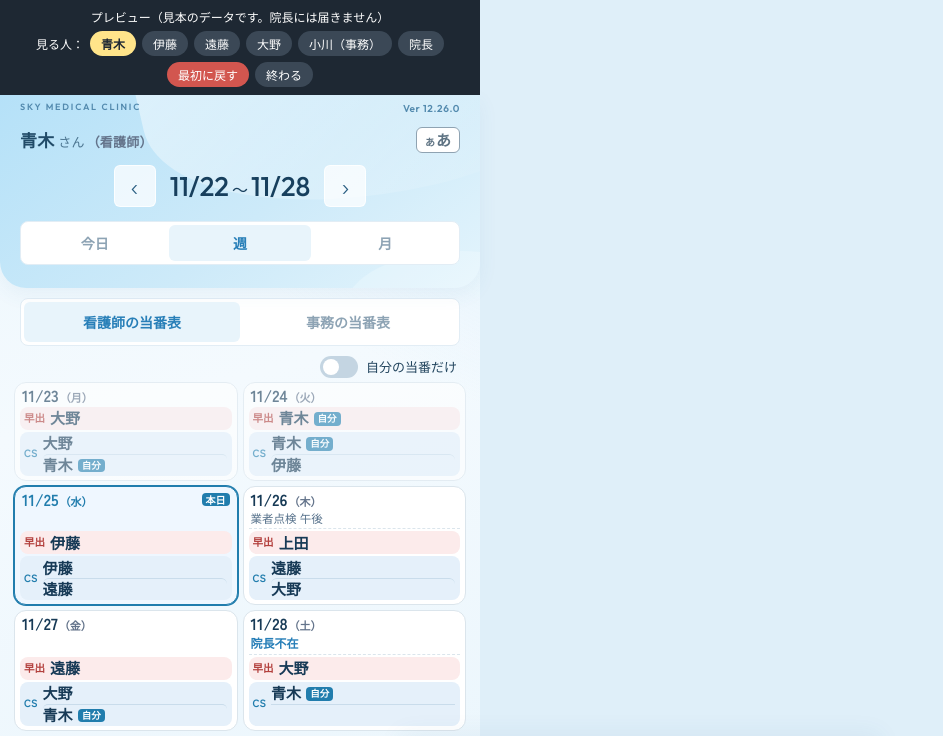
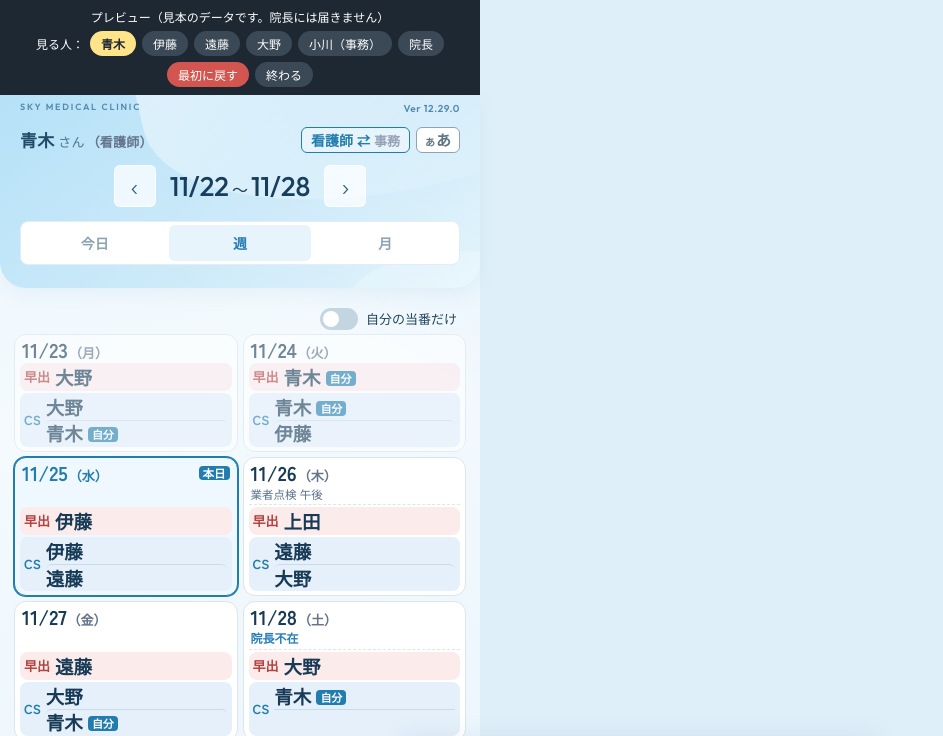
Before and after one commit to skymedicaltech-hub/staff, a plain HTML site: page toban.html in a window 1280 px wide. Both pictures are taken after a click on the button "見本で見てみる（プレビュー）". Shown: the top 736 px of the page, without its empty margins (0-943 px from the left). Drawn offline with Linux system fonts and the light colour scheme.

Commit message:
Add files via upload

```diff
--- a/toban-sw.js
+++ b/toban-sw.js
@@ -1,7 +1,7 @@
-/* スマホアプリ「当番」のサービスワーカー（Ver12.26.0）
+/* スマホアプリ「当番」のサービスワーカー（Ver12.29.0）
    ・画面（toban.html）は、毎回ネットから新しいものを取りに行き、つながらないときだけ前のものを出す
    ・当番や希望のデータ（Apps Script）にはさわらない */
-const CACHE = 'toban-12.26.0';
+const CACHE = 'toban-12.29.0';
 const FILES = ['toban.html', 'toban.webmanifest', 'toban-icon-192.png', 'toban-icon-512.png'];
 self.addEventListener('install', e => { e.waitUntil(caches.open(CACHE).then(c => c.addAll(FILES)).catch(() => {})); self.skipWaiting(); });
 self.addEventListener('activate', e => { e.waitUntil(caches.keys().then(ks => Promise.all(ks.filter(k => k.startsWith('toban-') && k !== CACHE).map(k => caches.delete(k)))).then(() => self.clients.claim())); });
--- a/toban.html
+++ b/toban.html
@@ -815,9 +815,27 @@ button,#nav button,[data-go],.an,.sl,[data-lvday]{touch-action:manipulation}
 /* Ver12.25.2：今日の画面の「この日のコメント」 */
 #rWrap .tdcm{padding:8px 10px}
 #rWrap .tdcm .cmi,#rWrap .tdcm .cmn{font-size:calc(14px*var(--fs,1));line-height:1.45;padding:2px 0}
+/* ---- Ver12.27.0：週のカードの文字を大きく（院長が決めた）。切りかえは当番表の下 ---- */
+#rWrap .wkc .wnum{font-size:calc(20px*var(--fs,1))}
+#rWrap .wkc .wdow{font-size:calc(13px*var(--fs,1))}
+#rWrap .wkc .wtd{font-size:calc(11.5px*var(--fs,1))}
+#rWrap .wkc .wa>.wk{font-size:calc(13px*var(--fs,1))}
+#rWrap .wkc .wa .sl .nm{font-size:calc(18.5px*var(--fs,1));line-height:1.2}
+#rWrap .wkc .wa .sl.empty .nm{font-size:calc(15px*var(--fs,1))}
+#rWrap .wkc .wa .sl.mine .nm::after{font-size:calc(11px*var(--fs,1))}
+#rWrap .wkc .dcm,#rWrap .wkc .lvd{font-size:calc(12px*var(--fs,1))}
+#rWrap .wkc .woff{font-size:calc(15px*var(--fs,1))}
+#rWrap .wkc .wa .sl,#rWrap .wkc .wpad{min-height:calc(26px*var(--fs,1))}
+#rWrap .wkc .wch{min-height:calc(20px*var(--fs,1))}
+#rWrap .tools.sideB{margin-top:12px}
+#rWrap .list:has(+ .tools.sideB){padding-bottom:14px}
+/* ---- Ver12.29.0：看護師⇔事務の切りかえボタン（見出しの名前と「ぁあ」の間） ---- */
+#rWrap .hello .sideT{flex:none;margin-left:auto;margin-right:-2px;display:inline-flex;align-items:center;gap:4px;border:1px solid #217DAD;background:#E8F4FB;border-radius:6px;padding:5px 9px;line-height:1;font-size:.8125rem;color:#94A3B8;font-weight:600}
+#rWrap .hello .sideT b{font-size:.875rem;color:#217DAD}
+#rWrap .hello .sideT .ar{color:#217DAD;font-weight:700}
 
 /* 右上の版数 */
-#rWrap .hello::after,#wWrap .hello::after{content:"Ver 12.26.0";position:absolute;top:6px;right:20px;font-family:"Outfit",sans-serif;font-size:10px;font-weight:600;letter-spacing:.06em;color:#538AAE;pointer-events:none}
+#rWrap .hello::after,#wWrap .hello::after{content:"Ver 12.29.0";position:absolute;top:6px;right:20px;font-family:"Outfit",sans-serif;font-size:10px;font-weight:600;letter-spacing:.06em;color:#538AAE;pointer-events:none}
 
 /* ---------- 文字の大きさ（Ver11.11.0）。変えるのは文字だけ。枠・ボタン・並びは標準のまま ---------- */
 html[data-fs="l"]{--fs:1.3}
@@ -876,7 +894,7 @@ html[data-fs] #rWrap .month .arrows{flex:none}
 </style>
 </head>
 <body>
-<!-- 看護師当番 スマホアプリ「当番」 Ver12.26.0（当番表・申し込み・希望・アンケート）。GitHub Pages に toban.html として置きます -->
+<!-- 看護師当番 スマホアプリ「当番」 Ver12.29.0（当番表・申し込み・希望・アンケート）。GitHub Pages に toban.html として置きます -->
 <div id="rWrap"><div id="rApp"><div class="msg">読み込んでいます…</div></div><div class="sheet-bg" id="sheetBg"></div><div class="sheet" id="sheet"></div><div class="confirm" id="confirm"></div></div>
 <div id="wWrap" style="display:none"><div id="wApp"><div class="msg">読み込んでいます…</div></div></div>
 <div id="regBar" style="display:none"><button onclick="regPortal()">スタッフアプリ（入口アプリ）に登録する</button><br>スマホのカメラでQRコードを読んだ人用です。<br>押したあと、スタッフアプリで「QRコードを読んでください」と出るときは、<br>スタッフアプリを開き、その中のカメラでQRカードを読み取ってください<br><a href="#" onclick="regDone();return false">スタッフアプリから開けるようになった人は、ここを押すとこのボタンが消えます</a><br>（このボタンは、QRコードをはじめて読んでから10分たつと出なくなります）</div>
@@ -912,11 +930,11 @@ const Utilities={formatDate(d,tz,f){ const p=n=>('0'+n).slice(-2); const ds=d.ge
 const ContentService={MimeType:{JSON:1}, createTextOutput(s){ return {setMimeType(){ return {getContent(){ return s; }}; }}; }};
 
 /**
- * 看護師当番 スマホアプリ用 GAS  Ver12.25.2（当番管理・スマホアプリ「当番」と同じ版数）
+ * 看護師当番 スマホアプリ用 GAS  Ver12.28.0（当番管理・スマホアプリ「当番」と同じ版数）
  * スプレッドシートの「拡張機能 → Apps Script」に貼り付けて使います。
  * ファイルはこのコード（コード.gs）だけです。看護師さんのスマホアプリ「当番」は GitHub Pages（toban.html）に置き、ここを呼びます。
  */
-const VER = '12.25.2';
+const VER = '12.28.0';
 const SH = {nurses:'看護師', wishes:'希望', months:'受付', roster:'当番表', survey:'アンケート', changes:'当番の変更', jchg:'事務の当番の変更', frames:'カレンダーの枠', duty:'カレンダー用当番表', calstaff:'カレンダーの担当者', clerks:'事務', jroster:'事務の当番表', leave:'休み'};
 const HEAD = {
   nurses: ['id','名前','合言葉','有効','早出','CS','入れない曜日（早出）','特別に入れる日','入れない曜日（CS）','リーダー（休みの許可）'],
@@ -1041,7 +1059,7 @@ function viewerRoster_(v){
   const N = nurseMap_(), R = rosterMap_();
   const nurses = Object.keys(N).map(id => N[id]).filter(x => x.active).map(x => ({id:x.id, name:x.name, canE:x.canE, canC:x.canC, ngE:x.ngE, ngC:x.ngC, ng:both_(x), ok:x.ok}));
   const roster = rosterList_(R);   /* Ver11.23.0：使い始める月より前は、カレンダーで入れた名前 */
-  const cm = commentsOf_(roster.map(x => x.ym)); Object.keys(cm).forEach(k => { if (k[0] === '@') delete cm[k]; });
+  const cm = commentsOf_(cmMonths_(roster.map(x => x.ym))); Object.keys(cm).forEach(k => { if (k[0] === '@') delete cm[k]; });
   const res = {ok:true, ver:VER, viewer:true, me:{id:v.id, name:v.name, viewer:true, adm:v.adm === true, canE:false, canC:false, ngE:[], ngC:[], ng:[], ok:[]}, today:today_(), nurses:nurses, roster:roster, changes:[], comments:cm, url:appUrl_()};
   /* Ver11.15.0：事務の人の一覧も返す（スマホで「事務に見える画面」を見るだけで出すため。事務の人が見ている一覧と同じ） */
   if (read_('clerks').some(r => r[3] === '1')) res.other = {roster:clerkMonths_(), nurses:read_('clerks').filter(r => r[3] === '1').map(r => ({id:r[0], name:r[1], canE:true, canC:true}))};
@@ -1188,7 +1206,7 @@ function clerkRoster_(c){
   const res = {ok:true, ver:VER, clerk:true, me:{id:c.id, name:c.name, test:c.test === true, canE:true, canC:true, ngE:[], ngC:[], ng:[], ok:[]}, today:today_(), nurses:clerks, roster:clerkMonths_(), changes:[], comments:{}, url:appUrl_()};
   if (nr.length) res.other = {roster:nr};
   /* Ver12.25.2：事務のスマホにも、カレンダーの「この日のコメント」（重要・普通。秘密コメントは来ない）を出す（院長が決めた） */
-  { const ms = res.roster.map(x => x.ym).concat(nr.map(x => x.ym)); const cm = commentsOf_(ms.filter((x, i) => ms.indexOf(x) === i)); Object.keys(cm).forEach(k => { if (k[0] === '@') delete cm[k]; }); res.comments = cm; }
+  { const ms = res.roster.map(x => x.ym).concat(nr.map(x => x.ym)); const cm = commentsOf_(cmMonths_(ms)); Object.keys(cm).forEach(k => { if (k[0] === '@') delete cm[k]; }); res.comments = cm; }
   res.leave = leaveFor_({grp:'j', id:c.id, name:c.name, test:c.test === true, leader:c.leader === true});   /* Ver12.0.0 */
   res.hist = jHist_(); res.jmine = jHist_(c.name);   /* Ver12.10.0〜12.12.0：事務の当番の変更履歴（全員・自分。新しい順に5つ） */
   return res;
@@ -1581,6 +1599,9 @@ function calApply_(m){
 /* カレンダーの「この日のコメント」（普通・重要）。担当者の送り物（calstaff）の各日の comments から取り出す。
    秘密コメントはカレンダーが送ってこない。当番アプリでは書きかえない（見るだけ） */
 const CMT_COLOR = {red:1, blue:1, black:1};
+/* Ver12.28.0：当番表がまだない月でも、今月と来月のコメントは出す（前は当番表のある月だけだった） */
+function cmMonths_(L){ const t = today_(), y = +t.slice(0,4), m = +t.slice(5,7), nx = m === 12 ? (y+1)+'-01' : y+'-'+('0'+(m+1)).slice(-2);
+  const a = (L || []).concat([t.slice(0,7), nx]); return a.filter((x, i) => a.indexOf(x) === i); }
 function commentsOf_(months){
   const out = {};
   read_('calstaff').forEach(r => {
@@ -1736,7 +1757,7 @@ function getRoster_(k){
     if (c.state === 'wait' && (c.ds < td || (c.kind === 'swap' && c.ds2 < td))) c.state = 'bad', c.why = '日にちが過ぎました。';
     return c;
   });
-  const cm = commentsOf_(roster.map(x => x.ym)); Object.keys(cm).forEach(k => { if (k[0] === '@') delete cm[k]; });
+  const cm = commentsOf_(cmMonths_(roster.map(x => x.ym))); Object.keys(cm).forEach(k => { if (k[0] === '@') delete cm[k]; });
   const res = {ok:true, ver:VER, me:{id:n.id, name:n.name, test:n.test === true, canE:n.canE, canC:n.canC, ngE:n.ngE, ngC:n.ngC, ng:both_(n), ok:n.ok}, today:td, nurses:nurses, roster:roster, changes:changes, comments:cm, url:appUrl_()};
   /* Ver11.1.0：事務の当番表も見られる（見るだけ。事務の人が登録されているときだけ） */
   if (read_('clerks').some(r => r[3] === '1')) res.other = {roster:clerkMonths_()};
@@ -2520,7 +2541,7 @@ demoBar(); regBar();
 /* ===== 当番表・申し込み ===== */
 (function(){
 
-const APP_VER = '12.26.0';
+const APP_VER = '12.29.0';
 const DOW = ['日','月','火','水','木','金','土'];
 const SL = ['E','C','C2'];
 const KEYS = {E:['eId','early'], C:['cId','cs'], C2:['c2Id','cs2']};
@@ -2682,7 +2703,7 @@ function render(){
   const nIn = waitIn().length;
   /* Ver12.19.0：名前のあとに職種（看護師・事務）。院長・アプリ管理者は名前だけ。「更新する」のボタンはなくし、下に引っぱって更新する（院長が決めた） */
   const boss = D.me.pv || D.me.viewer, role = (DM && DM.clerk) ? '事務' : '看護師';   /* Ver12.19.1：院長・アプリ管理者のQRは、どの画面でも名前だけ */
-  let h = '<div class="head"><div class="hello"><span><b>'+esc(boss ? (D.me.adm ? 'アプリ管理者' : '院長') : D.me.name)+'</b>'+(boss ? '' : ' さん<span class="role">（'+role+'）</span>')+(D.me.test && !boss ? '<span class="tst">テスト用</span>' : '')+'</span>'+(typeof fsOpen === 'function' ? '<button class="fsTop" aria-label="文字の大きさ" onclick="fsOpen()"><span class="s">あ</span><span class="b">あ</span></button>' : '')+'</div>';   /* Ver12.20.0：文字の大きさ「ぁあ」を見出しの右に */
+  let h = '<div class="head"><div class="hello"><span><b>'+esc(boss ? (D.me.adm ? 'アプリ管理者' : '院長') : D.me.name)+'</b>'+(boss ? '' : ' さん<span class="role">（'+role+'）</span>')+(D.me.test && !boss ? '<span class="tst">テスト用</span>' : '')+'</span>'+(tab === 'roster' && !tdOn() ? sideHtml() : '')+(typeof fsOpen === 'function' ? '<button class="fsTop" aria-label="文字の大きさ" onclick="fsOpen()"><span class="s">あ</span><span class="b">あ</span></button>' : '')+'</div>';   /* Ver12.20.0：文字の大きさ「ぁあ」を見出しの右に */
   if (DM.stale) h += '<div class="stale" style="margin:10px 4px 0;padding:8px 11px;border-radius:10px;background:#FFF6DD;color:#7A5B00;font-size:calc(12.5px*var(--fs,1));line-height:1.6">'+(DM.staleFail ? 'つながりませんでした。前に見た当番表（'+esc(rcWhen(DM.stale))+'）を出しています。「更新する」を押してください。' : '更新中…')+'</div>';
   if (DM.viewer){
     /* Ver11.15.1：院長・アプリ管理者のQRの最初の画面は、「希望の受付のようす」だけにする。
@@ -2708,7 +2729,7 @@ function render(){
   if (tab === 'leave' && !lvTabOn()) tab = 'roster';
   if (tab === 'roster') h += rosterHead();
   h += '</div>';
-  h += tab === 'leave' ? lvBody() : tab === 'lvok' ? lvOkBody() : tab === 'roster' ? (D.roster.length ? rosterTools() : (sideHtml() ? '<div class="tools">'+sideHtml()+'</div>' : '')) + calNote() + rosterBody() + histBlock() : reqBody();
+  h += tab === 'leave' ? lvBody() : tab === 'lvok' ? lvOkBody() : tab === 'roster' ? rosterTools() + calNote() + rosterBody()  + histBlock() : reqBody();
   h += '<div class="ver">当番 Ver'+APP_VER+'</div>';
   document.getElementById('rApp').innerHTML = h;
   bind(); navSet(NB, lvTabOn(), lvTabOn() && !!DM.leave.leader, lvTabOn(), !!DM.clerk);
@@ -2732,7 +2753,9 @@ function wishBox(){
 function sideHtml(){
   if (!DM.other) return '';
   const L = DM.clerk ? ['事務','看護師'] : ['看護師','事務'];
-  return '<div class="seg side"><button data-side="0" class="'+(side?'':'on')+'">'+L[0]+'の当番表</button><button data-side="1" class="'+(side?'on':'')+'">'+L[1]+'の当番表</button></div>';
+  /* Ver12.29.0：見出し（名前と「ぁあ」の間）の1つのボタン。押すたびに看護師⇔事務（院長が決めた） */
+  const a = side ? L[1] : L[0], b = side ? L[0] : L[1];
+  return '<button class="sideT" data-side="'+(side ? 0 : 1)+'" aria-label="'+b+'の当番表に切りかえる"><b>'+a+'</b><span class="ar">⇄</span><span class="o">'+b+'</span></button>';
 }
 function rosterHead(){
   if (tdOn()) return tdHead();
@@ -2755,8 +2778,8 @@ function rosterTools(){
   if (!D.roster.length) return '';
   const m = month(), wkv = view !== 'month' && !onlyMe;
   let e = 0, c = 0; days(m.ym).forEach(ds => SL.forEach(t => { if (holder(ds,t) === D.me.id){ if (t === 'E') e++; else c++; } }));
-  let h = sideHtml();
-  if (D.ro && DM.stale && !DM.viewer && !side) return h ? '<div class="tools">'+h+'</div>' : '';
+  let h = '';   /* Ver12.27.0：看護師｜事務の当番表の切りかえは、当番表の下へ移した（院長が決めた） */
+  if (D.ro && DM.stale && !DM.viewer && !side) return '';
   if (D.ro) return '<div class="tools">'+h+'<div class="filter"><span style="font-size:calc(13px*var(--fs,1));color:var(--sub)">見るだけです（変えられません）</span></div></div>';
   if (!wkv && !DM.boss) h += '<div class="sum"><div><span class="E">自分の早出</span><span><span class="num">'+e+'</span> 回</span></div><div><span class="C">自分の'+SNAME.C+'</span><span><span class="num">'+c+'</span> 回</span></div></div>';
   if (!DM.boss) h += '<div class="filter"><span></span><label class="sw'+(onlyMe?' on':'')+'" id="onlyMe"><i></i>自分の当番だけ</label></div>';   /* Ver12.9.0：院長・アプリ管理者には出さない */
@@ -3449,7 +3472,7 @@ window.R = {show(t){ tab = t; if (D) render(); }, restart(){ D = null; DM = null
 /* ===== 希望・アンケート ===== */
 (function(){
 
-const APP_VER = '12.26.0';
+const APP_VER = '12.29.0';
 const DOW = ['日','月','火','水','木','金','土'];
 /* 希望は日ごとに2文字：[早出][CS]（'a'＝避けたい、'n'＝入れない、'-'＝なし） */
 const PENS = [['aE','早出を避けたい'],['aC','CSを避けたい'],['nE','早出に入れない'],['nC','CSに入れない']];
```
